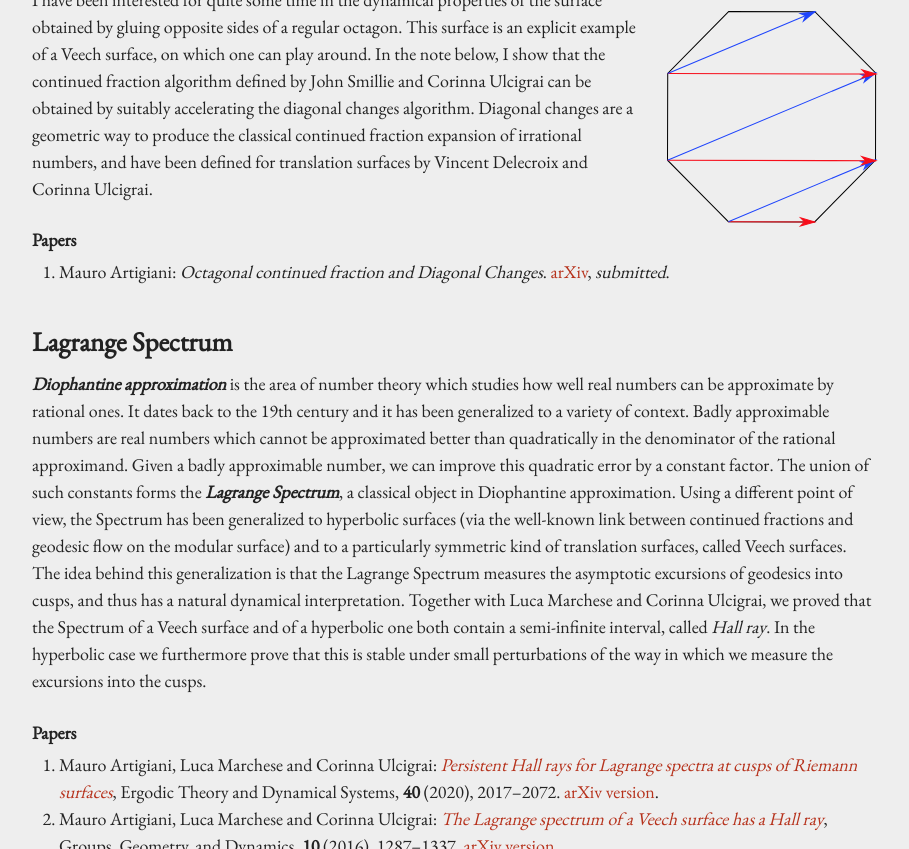
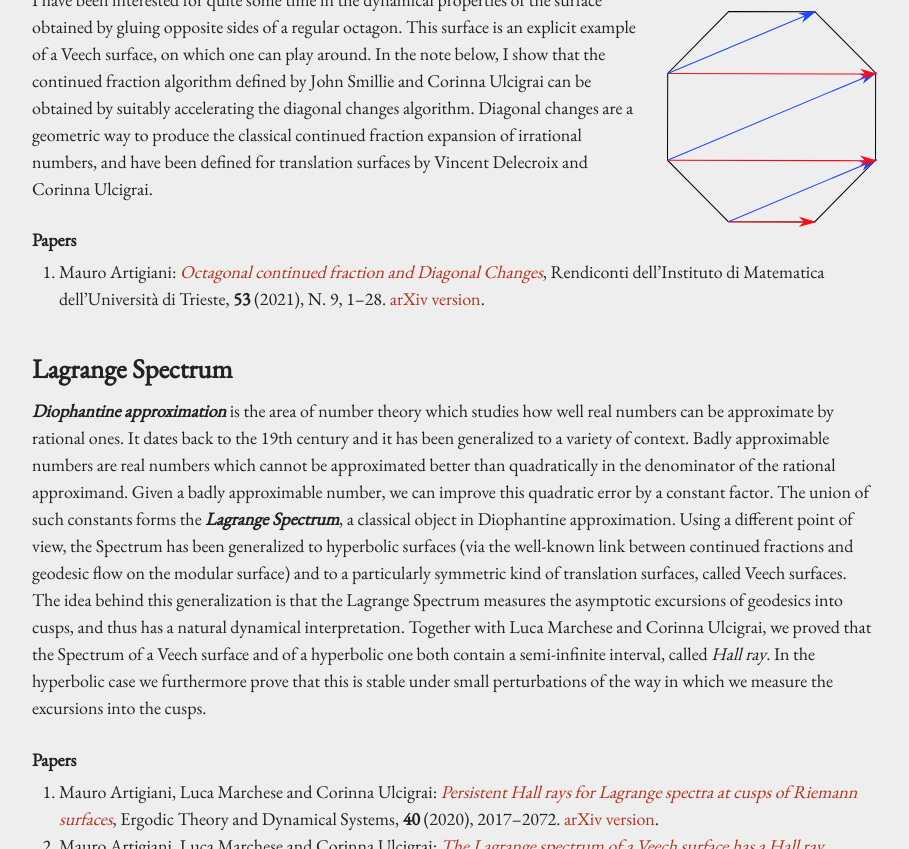
Before and after one commit to m-artigiani/m-artigiani.github.io, a Jekyll site: the page built from research.md, in a window 1280 px wide and 900 px high, scrolled down 1066 px, cut to the strip 0-849 px from the top of the window. Shown: the whole strip, without its empty margins (185-1094 px from the left). Built offline with Jekyll 4.4.1, drawn with Linux system fonts in a browser that asks for light colours.

```diff
--- a/research.md
+++ b/research.md
@@ -30,7 +30,7 @@ In the note below, I show that the continued fraction algorithm defined by John
 Diagonal changes are a geometric way to produce the classical continued fraction expansion of irrational numbers, and have been defined for translation surfaces by Vincent Delecroix and Corinna Ulcigrai.
 
 #### Papers
-1. Mauro Artigiani: _Octagonal continued fraction and Diagonal Changes_.  [arXiv](https://arxiv.org/abs/2010.04670), _submitted_.
+1. Mauro Artigiani: [*Octagonal continued fraction and Diagonal Changes*](https://rendiconti.dmi.units.it/volumi/fa/009.pdf), Rendiconti dell'Instituto di Matematica dell'Università di Trieste, **53** (2021), N. 9, 1--28. [arXiv version](https://arxiv.org/abs/2010.04670).
 
 ## Lagrange Spectrum
 **_Diophantine approximation_** is the area of number theory which studies how well real numbers can be approximate by rational ones.
```
Also changed, not shown: papers.md (+1 -1 lines), Gemfile.lock, 1 other file.
